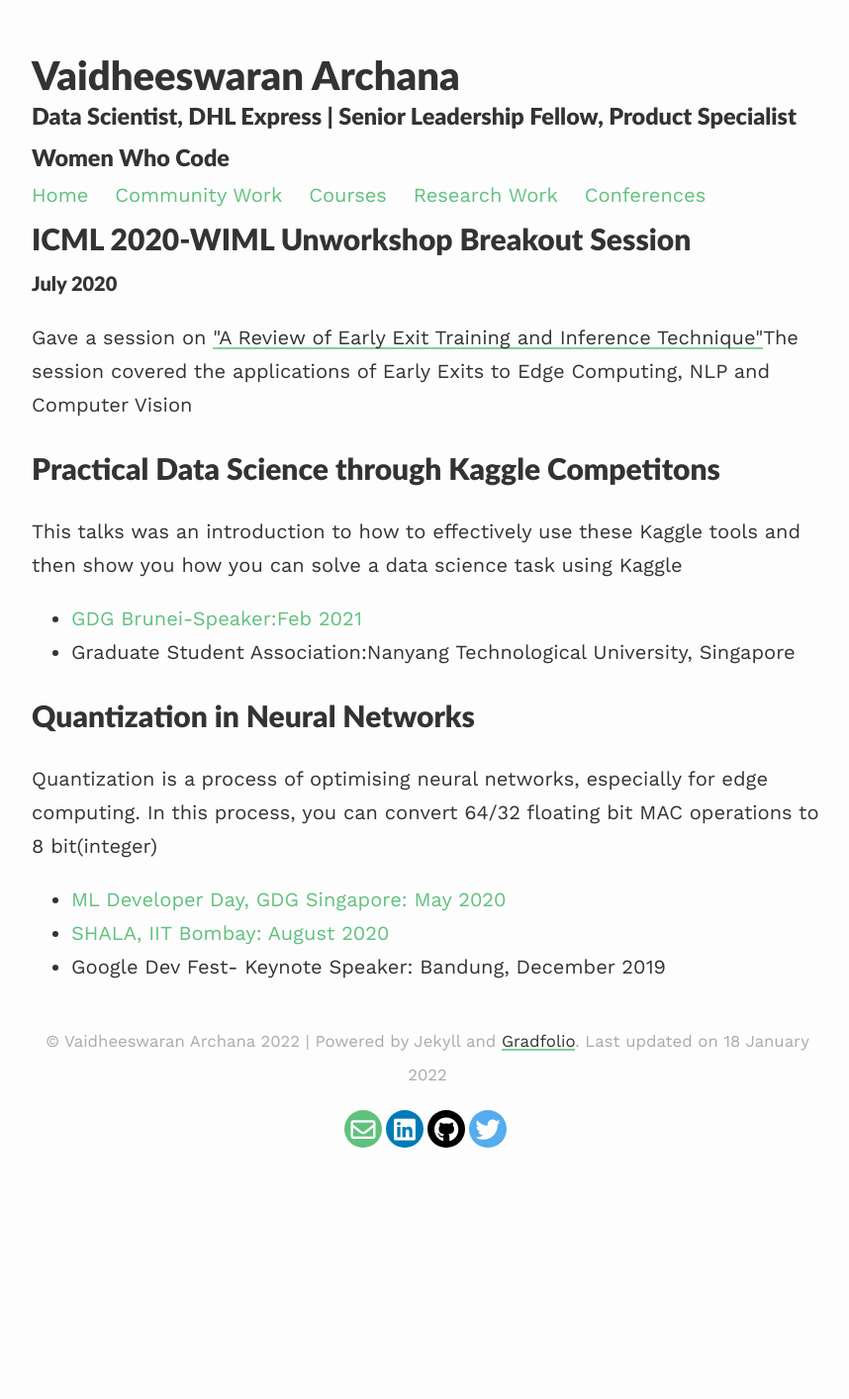
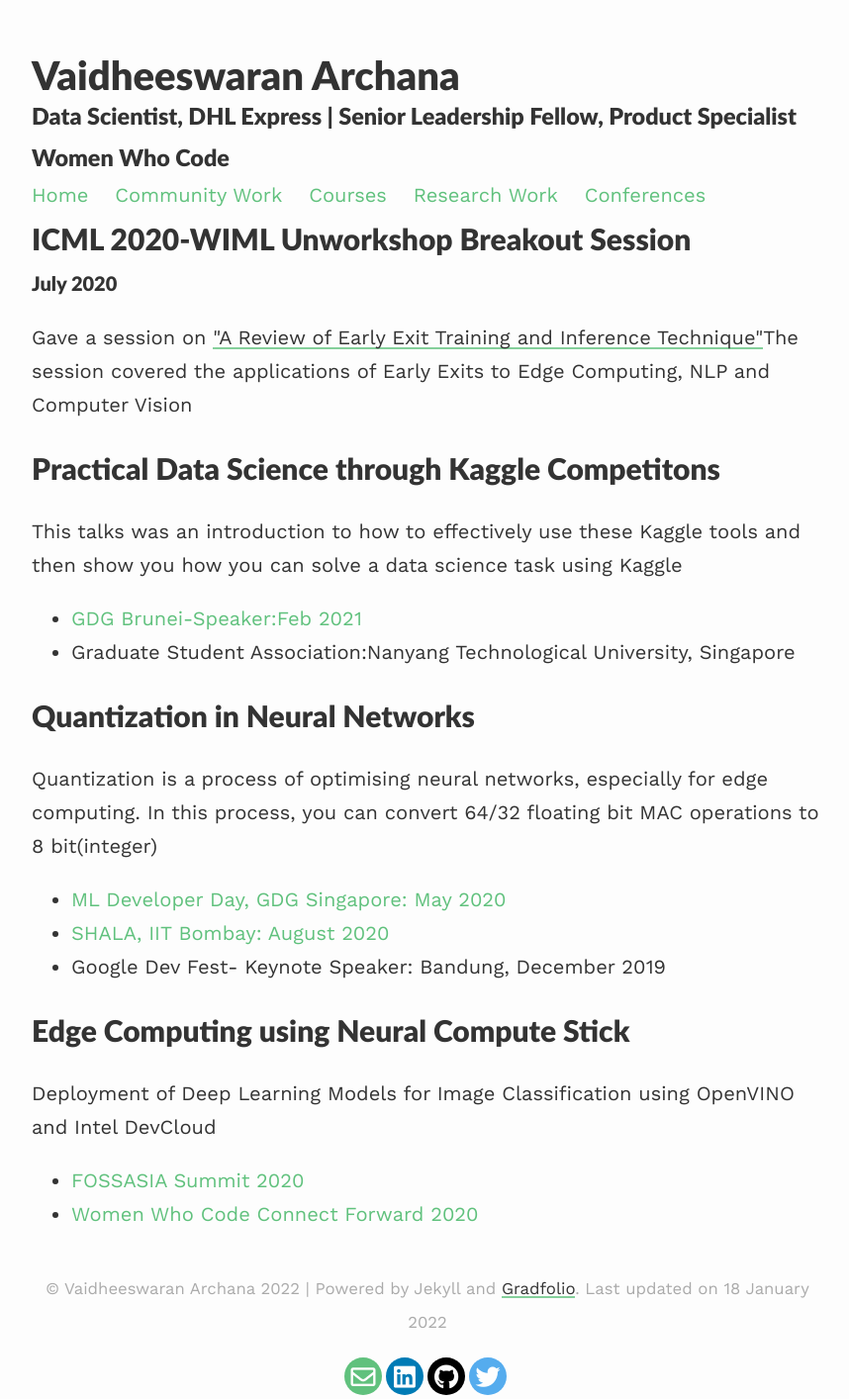
Before and after one commit to varchanaiyer/gradportfolio, a Jekyll site: the page built from conferences/index.html, in a window 1280 px wide. Shown: the whole page at 99% size, without its empty margins (208-1066 px from the left). Built offline with Jekyll 4.4.1, drawn with Linux system fonts in a browser that asks for light colours; nearby versions of some CDN libraries; before the commit the page ends 1164 px from its top, so only the background shows below that.

Commit message:
Update index.html

```diff
--- a/conferences/index.html
+++ b/conferences/index.html
@@ -23,3 +23,10 @@
     <li><a href="https://www.youtube.com/watch?v=z9n7iYf1oXc:"> SHALA, IIT Bombay: August 2020</a></li>
            <li>Google Dev Fest- Keynote Speaker: Bandung, December 2019</li>
    </ul>
+
+<h2> Edge Computing using Neural Compute Stick</h2>
+   <p> Deployment of Deep Learning Models for Image Classification using OpenVINO and Intel DevCloud</p>
+      <ul>
+      <li><a href="https://www.youtube.com/watch?v=dcCCIuRaxZ0">FOSSASIA Summit 2020</a></li>
+      <li><a href="https://www.youtube.com/watch?v=OQUjAqLIO30">Women Who Code Connect Forward 2020</a></li>
+      <ul>
```
